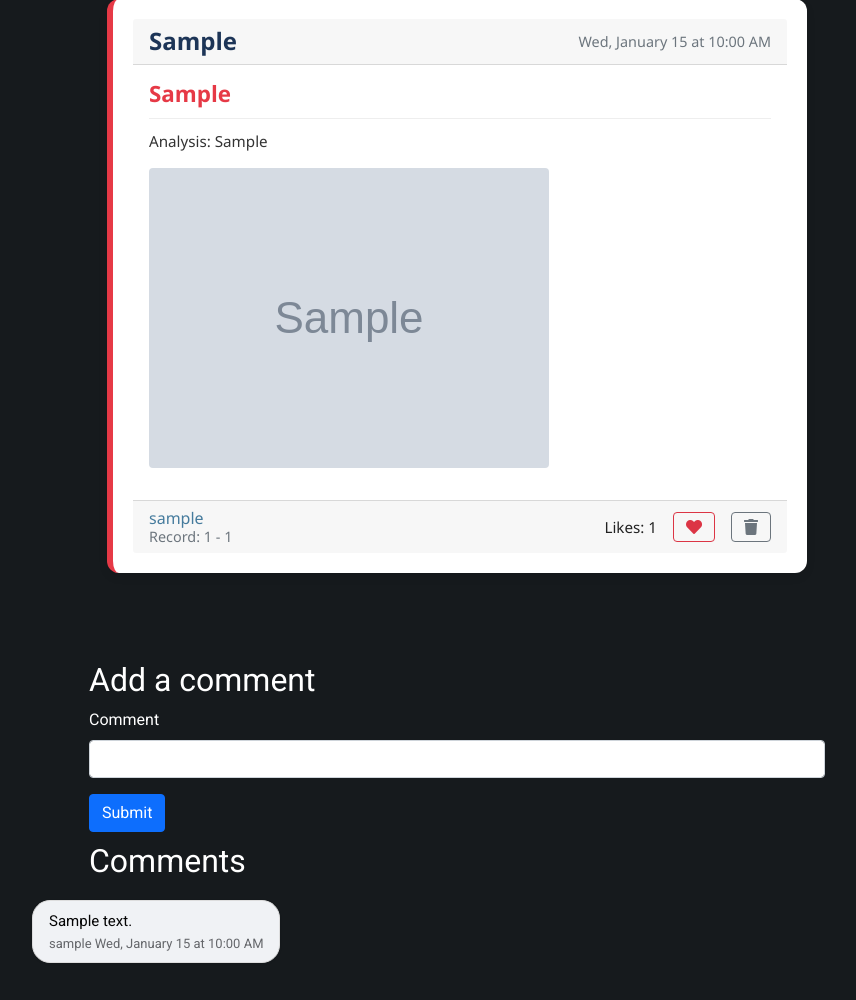
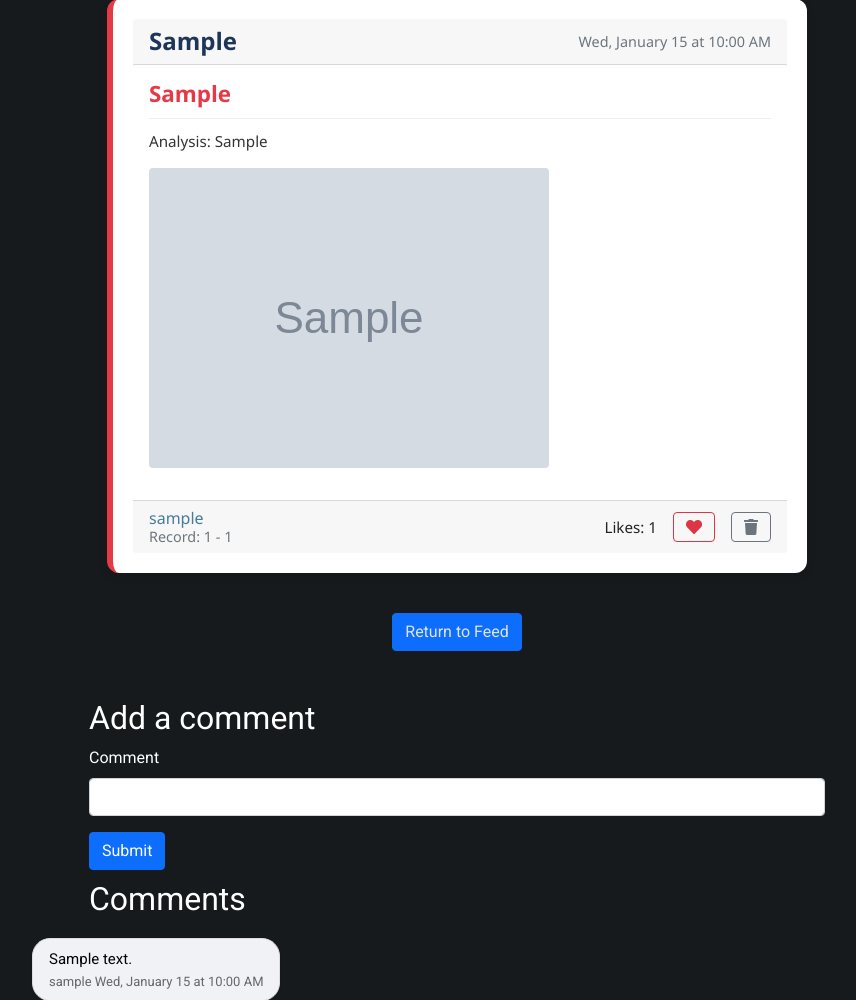
Before and after one commit to DenyusKeys/betSocial, a Node server app: page /post/600000000000000000000001 in a window 1280 px wide. Shown: the part 129-1129 px from the top of the page, without its empty margins (183-1039 px from the left). Before the commit the page ends 1092 px from the top, so only its background shows below. Run offline with Node 20, Linux system fonts and the light colour scheme; the visitor is signed in with stand-in values (Sample User, id 1); tables that the repository leaves empty hold one stand-in row (values such as "Sample post"); grey boxes marked "Sample" are stand-in pictures; some libraries are stand-ins or nearby versions.

Commit message:
Added a "return to feed" button on posts.  Added a "my profile" button to the sidebar.  Clicking the top of the page will refresh to the main /feed route instead of the personal profile.

```diff
--- a/controllers/posts.js
+++ b/controllers/posts.js
@@ -5,8 +5,10 @@ const User = require("../models/User")
 module.exports = {
   getProfile: async (req, res) => {
     try {
-      //Make sure to query the correct field in the DB.  createdBy is where the user id is held.
-      const posts = await Post.find({ createdBy: req.user.id }).populate('createdBy', 'userName wins losses').sort({ createdAt: "desc" }).lean();
+      //Fetch all Post where the createdBy field matches the logged-in user's id(req.user.id).
+      //.populate fills the fields of each post with the full user object.  Can now use post.createdBy.userName in ejs
+      const posts = await Post.find({ createdBy: req.user.id }).populate('createdBy').sort({ createdAt: "desc" }).lean();
+      //Passes the posts variable to ejs.  req.user is current logged in user provided by Passport.js
       res.render("profile.ejs", { posts, user: req.user });
     } catch (err) {
       console.log(err);
@@ -98,8 +100,7 @@ getUserProfile: async (req, res) => {
         hour12: true        // 12-hour format with AM/PM
       });
 
-      const comments = await Comment.find({postID: req.params.id})
-          .populate('commentMadeBy', 'userName').sort({ createdAt: "desc" }).lean();
+      const comments = await Comment.find({postID: req.params.id}).populate('commentMadeBy', 'userName').sort({ createdAt: "desc" }).lean();
       //Use formattedDate in EJS
       comments.forEach(comment => {
         comment.formattedDate = new Date(comment.createdAt).toLocaleString("en-US", {
--- a/public/css/style.css
+++ b/public/css/style.css
@@ -221,6 +221,12 @@ a:hover{
   color: #222;
 }
 
+.feed-button {
+  display: flex;
+  justify-content: center;
+
+}
+
 /* Comment Section */
 .comment-list {
   list-style: none;
--- a/views/partials/header.ejs
+++ b/views/partials/header.ejs
@@ -29,7 +29,7 @@
   <body>
     <header class="container">
       <div class="text-center">
-        <h1 class=""><a href="/profile">Bet Social</a></h1>
+        <h1 class=""><a href="/feed">Bet Social</a></h1>
         <span>The Sports Betting Social Network</span>
       </div>
     </header>
--- a/views/partials/sidebar.ejs
+++ b/views/partials/sidebar.ejs
@@ -7,5 +7,6 @@
     <li><a href="/feed/soccer">Soccer</a></li>
     <li><a href="/feed/tennis">Tennis</a></li>
     <li><a href="/feed/">View All</a></li>
+    <li><a href="/profile">My Profile</a></li>
   </ul>
 </aside>
--- a/views/postTest.ejs
+++ b/views/postTest.ejs
@@ -42,7 +42,9 @@
       </div>
     </div>
   </div>
-
+    <div class="feed-button">
+          <a class="btn btn-primary" href="/feed">Return to Feed</a>
+    </div>
   <!-- Comment Section -->
   <div class="row justify-content-center mt-5">
     <div class="col-md-8">
```
